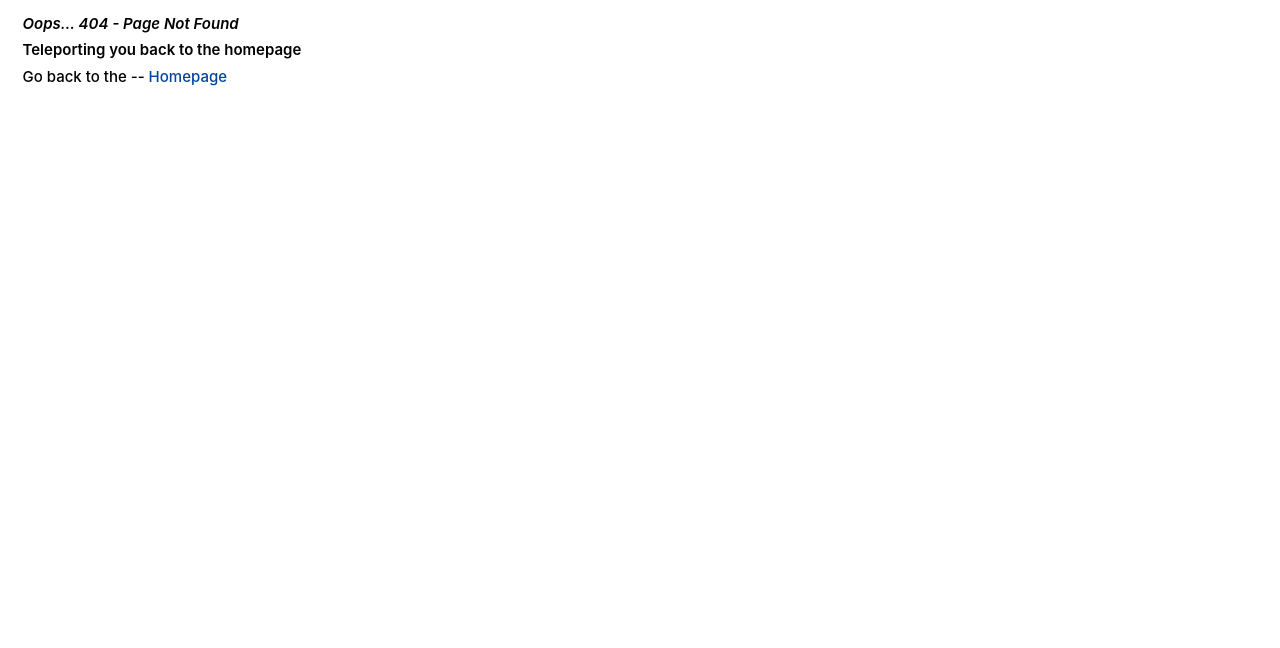
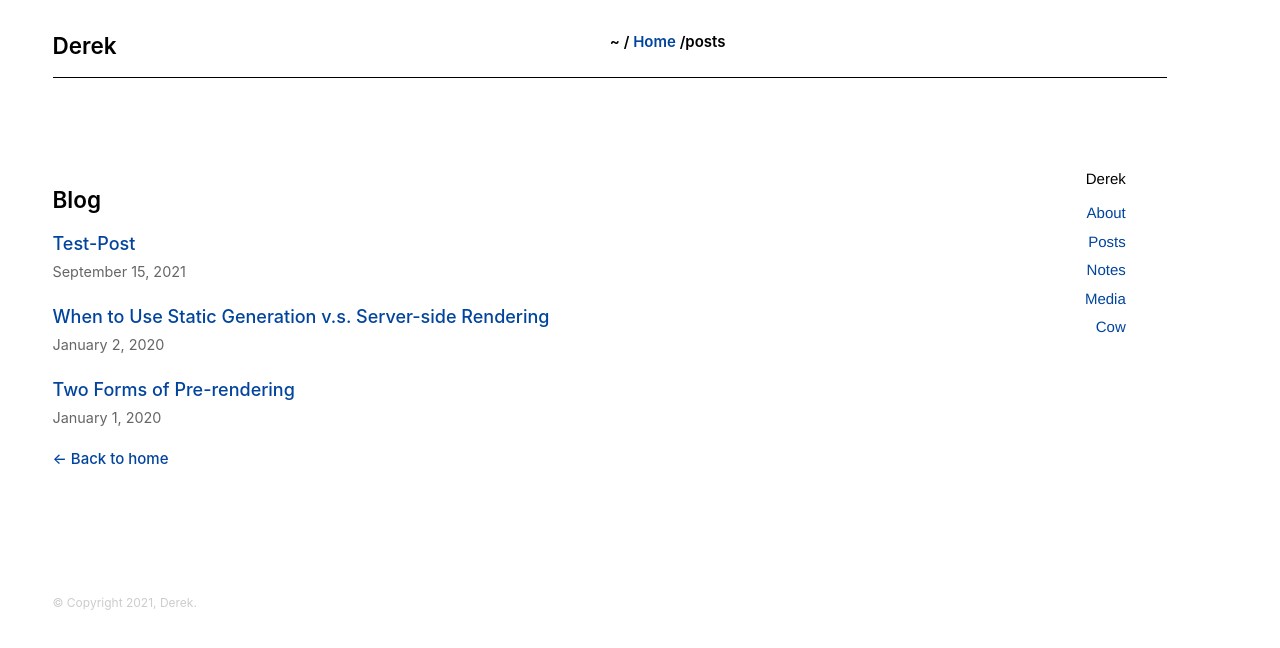
Before and after one commit to derekpodi/derekpodi.com, a Next.js app: page /posts in a window 1280 px wide. Before the commit this address had no page. Shown: the top 648 px of the page. Built offline with nearby package versions, Linux system fonts and the light colour scheme.

Commit message:
add posts index, add archive of posts to menu

```diff
--- a/components/menu.js
+++ b/components/menu.js
@@ -15,6 +15,9 @@ const Menu = () => {
                     <Link href="/about"><a >About</a></Link>
                 </li>
                 <li>
+                    <Link href="/posts"><a >Posts</a></Link>
+                </li>
+                <li>
                     <Link href="/notes"><a >Notes</a></Link>
                 </li>
                 <li>
--- /dev/null
+++ b/pages/posts/index.js
@@ -0,0 +1,38 @@
+import Head from 'next/head'
+import Layout, { siteTitle } from '../../components/layout'
+import utilStyles from '../../styles/utils.module.css'
+import { getSortedPostsData } from '../../lib/posts'
+import Link from 'next/link'
+import Date from '../../components/date'
+
+export async function getStaticProps() {
+    const allPostsData = getSortedPostsData()
+    return {
+      props: {
+        allPostsData
+      }
+    }
+  }
+
+export default function Posts({ allPostsData }) {
+    return (
+      <Layout Posts>
+        <section className={`${utilStyles.headingMd} ${utilStyles.padding1px}`}>
+          <h2 className={utilStyles.headingLg}>Blog</h2>
+          <ul className={utilStyles.list}>
+            {allPostsData.map(({ id, date, title }) => (
+              <li className={utilStyles.listItem} key={id}>
+              <Link href={`/posts/${id}`}>
+                <a>{title}</a>
+              </Link>
+              <br />
+              <small className={utilStyles.lightText}>
+                <Date dateString={date} />
+              </small>
+            </li>
+            ))}
+          </ul>
+        </section>
+      </Layout>
+    )
+  }
```
Also changed, not shown: pages/index.js (indentation only).
